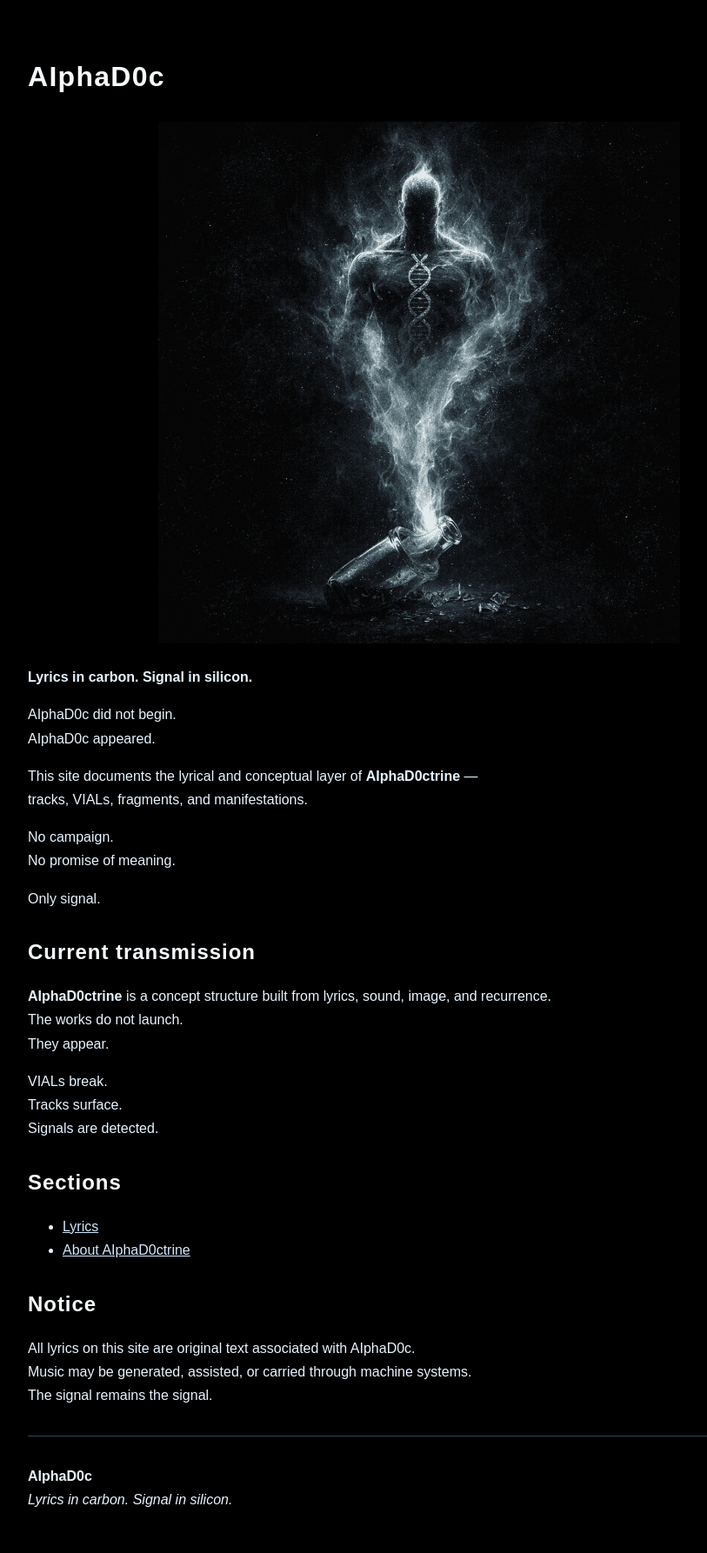
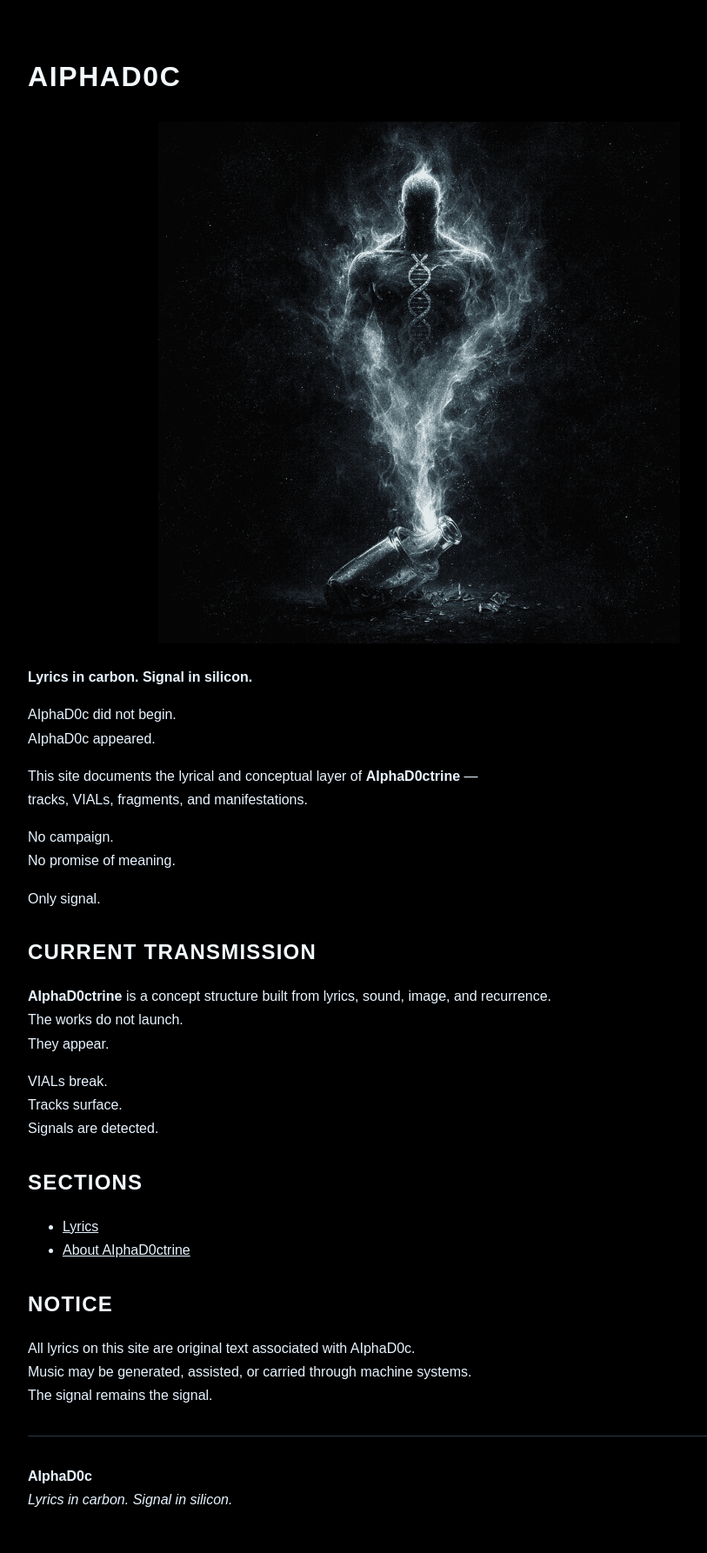
Before and after one commit to AIphaD0c/AIphaD0ctrine, a Jekyll site: the page built from index.md, in a window 1280 px wide. Shown: the whole page at 87% size, without its empty margins (158-971 px from the left). Built offline with Jekyll 4.4.1, drawn with Linux system fonts in a browser that asks for light colours.

Commit message:
Update style.css

```diff
--- a/assets/css/style.css
+++ b/assets/css/style.css
@@ -2,7 +2,7 @@
   margin: 0;
   padding: 0;
   background-color: #000000;
-  color: #e6f4ff;
+  color: #e8f4ff;
 }
 
 body {
@@ -17,47 +17,56 @@
   background-color: transparent;
 }
 
+/* Kaikki tavallinen teksti */
+body, p, li, ul, ol, strong, em, span, small, label, blockquote, td, th {
+  color: #e8f4ff;
+}
+
+/* Otsikot */
 h1, h2, h3, h4, h5, h6 {
-  color: #f8fcff;
+  color: #f3faff;
   font-weight: 700;
-  letter-spacing: 0.04em;
+  letter-spacing: 0.05em;
   margin-top: 1.8rem;
   margin-bottom: 0.8rem;
+  text-transform: uppercase;
 }
 
-p, li, ul, ol, strong, em, blockquote {
-  color: #e6f4ff;
-}
-
-a {
-  color: #cfe9ff;
+/* Linkit */
+a,
+a:link,
+a:visited,
+a:active {
+  color: #e8f4ff;
   text-decoration: underline;
 }
 
-a:hover {
+a:hover,
+a:focus {
   color: #ffffff;
+  text-decoration: underline;
 }
 
-a:visited {
-  color: #a9d4ff;
-}
-
+/* Viivat ja rajat */
 hr {
   border: none;
-  border-top: 1px solid #314657;
+  border-top: 1px solid #263847;
   margin: 2rem 0;
 }
 
+/* Lainaukset */
 blockquote {
-  border-left: 3px solid #cfe9ff;
+  color: #e8f4ff;
+  border-left: 3px solid #d9ecff;
   padding-left: 1rem;
   margin-left: 0;
 }
 
+/* Koodi */
 code, pre {
-  background-color: #050b10;
-  color: #dff1ff;
-  border: 1px solid #22313d;
+  background-color: #05090d;
+  color: #e8f4ff;
+  border: 1px solid #1a2630;
   border-radius: 4px;
 }
 
@@ -70,6 +79,7 @@
   overflow-x: auto;
 }
 
+/* Kuvat: kehys mustaksi */
 img {
   display: block;
   max-width: 100%;
@@ -78,6 +88,7 @@
   border: 1px solid #000000;
 }
 
+/* Taulukot */
 table {
   width: 100%;
   border-collapse: collapse;
@@ -85,30 +96,56 @@
 }
 
 th, td {
-  border: 1px solid #314657;
+  border: 1px solid #263847;
   padding: 0.7rem;
   text-align: left;
-  color: #e6f4ff;
+  color: #e8f4ff;
 }
 
 th {
-  color: #f8fcff;
-  background-color: #050b10;
+  color: #f3faff;
+  background-color: #05090d;
 }
 
+/* Sivuston otsikko */
 .site-title,
-.site-title a {
-  color: #f8fcff;
+.site-title a,
+.site-title a:visited,
+.site-title a:hover {
+  color: #f3faff;
   text-decoration: none;
+}
+
+/* Navigaatio */
+.site-nav,
+.site-nav a,
+.site-nav a:visited,
+.site-nav a:active {
+  color: #e8f4ff;
 }
 
 .site-nav a {
   margin-right: 1rem;
 }
 
+.site-nav a:hover {
+  color: #ffffff;
+}
+
+/* Footer */
 footer {
   margin-top: 3rem;
   padding-top: 1rem;
-  border-top: 1px solid #314657;
-  color: #a9bfd0;
+  border-top: 1px solid #263847;
+  color: #d6e8f7;
 }
+
+footer a,
+footer a:visited,
+footer a:active {
+  color: #d6e8f7;
+}
+
+footer a:hover {
+  color: #ffffff;
+}
```
